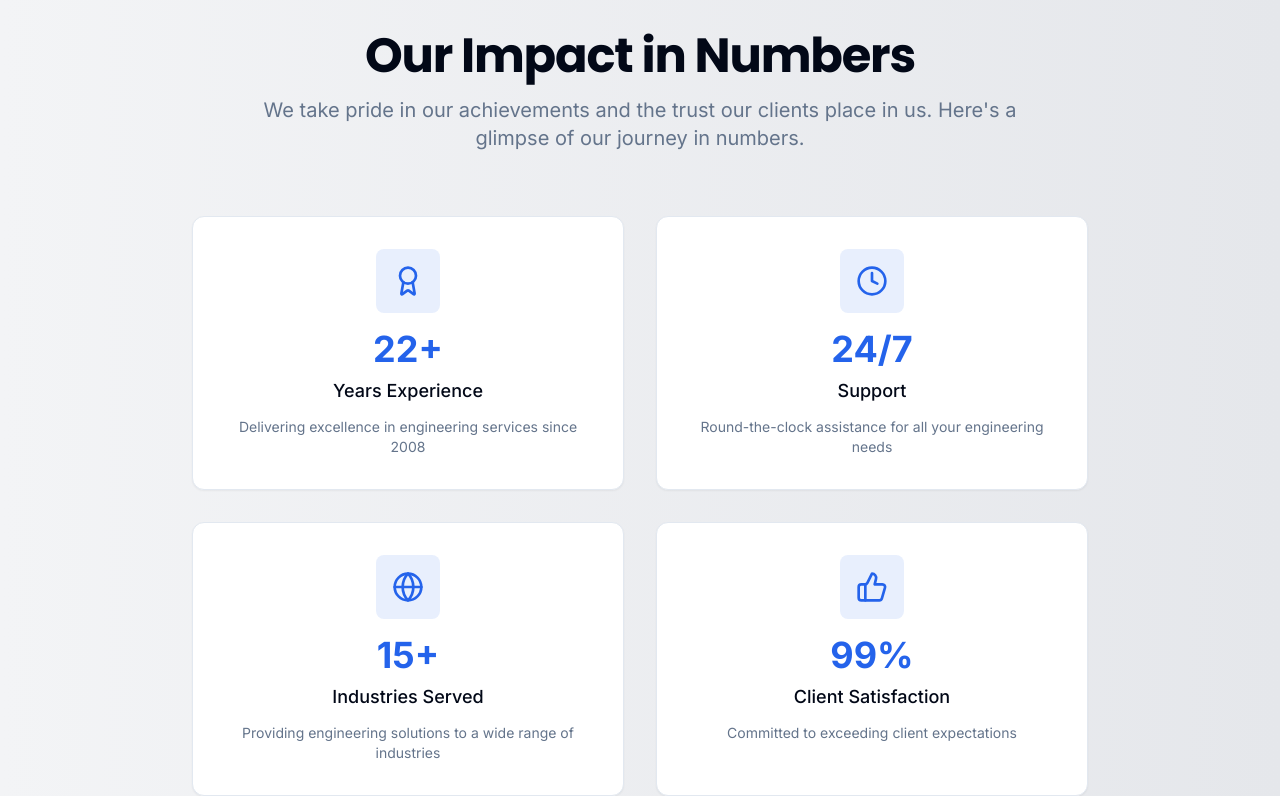
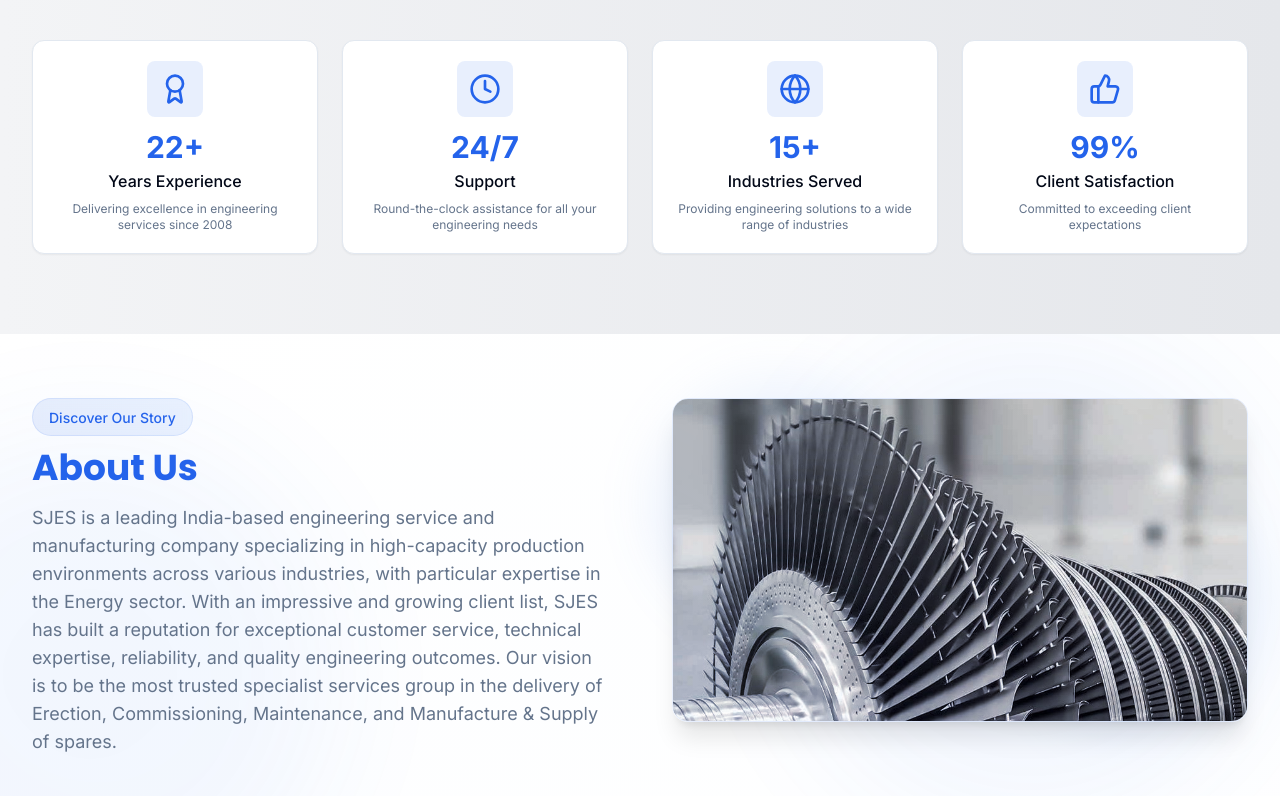
Before and after one commit to techSaswata/sri-jyothi-website, a Next.js app: page / in a window 1280 px wide. Shown: the part 1568-2364 px from the top of the page. Built offline with nearby package versions, Linux system fonts and the light colour scheme.

Commit message:
reduced spacing and paddings on the home page

```diff
--- a/app/globals.css
+++ b/app/globals.css
@@ -90,7 +90,7 @@
   }
 
   .section-padding {
-    @apply py-16 md:py-24 lg:py-32;
+    @apply py-12 md:py-16 lg:py-20;
   }
 
   .section-title {
--- a/components/sections/about-section.tsx
+++ b/components/sections/about-section.tsx
@@ -84,7 +84,7 @@ export default function AboutSection() {
   }
 
   return (
-    <section className="section-padding relative overflow-hidden bg-gradient-to-br from-background via-blue-50/10 to-background dark:from-background dark:via-blue-950/10 dark:to-background" id="about">
+    <section className="section-padding py-12 md:py-16 relative overflow-hidden bg-gradient-to-br from-background via-blue-50/10 to-background dark:from-background dark:via-blue-950/10 dark:to-background" id="about">
       {/* Background Elements */}
       <div className="absolute inset-0 overflow-hidden">
         <motion.div
@@ -103,7 +103,7 @@ export default function AboutSection() {
 
       <div className="container relative">
         {/* Top Section */}
-        <div className="grid lg:grid-cols-2 gap-16 xl:gap-20 items-start mb-16">
+        <div className="grid lg:grid-cols-2 gap-10 xl:gap-16 items-start mb-10">
           {/* Left Column - About & Mission */}
           <motion.div
             ref={ref}
@@ -112,13 +112,13 @@ export default function AboutSection() {
             animate={isInView ? "visible" : "hidden"}
             className="max-w-xl lg:max-w-none mx-auto lg:mx-0"
           >
-            <motion.div variants={itemVariants} className="mb-10">
-              <div className="inline-block rounded-full bg-gradient-to-r from-primary/10 to-blue-500/10 px-4 py-1.5 mb-4 border border-primary/10 backdrop-blur-sm">
+            <motion.div variants={itemVariants} className="mb-6">
+              <div className="inline-block rounded-full bg-gradient-to-r from-primary/10 to-blue-500/10 px-4 py-1.5 mb-3 border border-primary/10 backdrop-blur-sm">
                 <span className="text-sm font-medium bg-gradient-to-r from-primary to-blue-600 bg-clip-text text-transparent">
                   Discover Our Story
                 </span>
               </div>
-              <h2 className="text-4xl font-bold mb-6 bg-gradient-to-r from-primary via-blue-600 to-primary bg-clip-text text-transparent">
+              <h2 className="text-4xl font-bold mb-4 bg-gradient-to-r from-primary via-blue-600 to-primary bg-clip-text text-transparent">
                 About Us
               </h2>
               <p className="text-lg text-muted-foreground">
--- a/components/sections/hero-section.tsx
+++ b/components/sections/hero-section.tsx
@@ -26,7 +26,7 @@ export default function HeroSection() {
   }
 
   return (
-    <section className="relative overflow-hidden bg-gradient-to-br from-blue-50 via-white to-blue-50 dark:from-gray-900 dark:via-gray-950 dark:to-gray-900 pt-20 pb-32">
+    <section className="relative overflow-hidden bg-gradient-to-br from-blue-50 via-white to-blue-50 dark:from-gray-900 dark:via-gray-950 dark:to-gray-900 pt-10 pb-16">
       {/* Enhanced Background Elements */}
       <div className="absolute inset-0 overflow-hidden">
         <motion.div
@@ -56,13 +56,13 @@ export default function HeroSection() {
               initial={{ scale: 0.5, opacity: 0 }}
               animate={{ scale: 1, opacity: 1 }}
               transition={{ duration: 0.5, type: "spring", stiffness: 200 }}
-              className="inline-block rounded-full bg-gradient-to-r from-primary/10 to-blue-500/10 px-4 py-1.5 text-sm font-medium text-primary mb-6 border border-primary/10 backdrop-blur-sm"
+              className="inline-block rounded-full bg-gradient-to-r from-primary/10 to-blue-500/10 px-4 py-1.5 text-sm font-medium text-primary mb-4 border border-primary/10 backdrop-blur-sm"
             >
               Leading Engineering Solutions Provider
             </motion.div>
 
             <div className="relative">
-              <motion.h1 className="text-4xl md:text-5xl lg:text-6xl font-bold tracking-tight mb-8 bg-clip-text">
+              <motion.h1 className="text-4xl md:text-5xl lg:text-6xl font-bold tracking-tight mb-6 bg-clip-text">
                 <motion.span
                   initial={{ opacity: 0, y: 20 }}
                   animate={{ opacity: 1, y: 0 }}
@@ -87,7 +87,7 @@ export default function HeroSection() {
               initial={{ y: 20, opacity: 0 }}
               animate={{ y: 0, opacity: 1 }}
               transition={{ duration: 0.7, delay: 0.6 }}
-              className="text-xl text-muted-foreground mb-10 max-w-2xl lg:max-w-none mx-auto lg:mx-0"
+              className="text-xl text-muted-foreground mb-8 max-w-2xl lg:max-w-none mx-auto lg:mx-0"
             >
               We provide comprehensive engineering services and solutions to optimize your industrial operations and
               maximize efficiency.
--- a/components/sections/services-section.tsx
+++ b/components/sections/services-section.tsx
@@ -84,10 +84,10 @@ export default function ServicesSection() {
   }
 
   return (
-    <section className="section-padding bg-background" id="services">
+    <section className="section-padding py-12 md:py-16 bg-background" id="services">
       <div className="container">
-        <div className="text-center max-w-3xl mx-auto mb-16">
-          <h2 className="section-title mb-4">Our Engineering Services</h2>
+        <div className="text-center max-w-3xl mx-auto mb-10">
+          <h2 className="section-title mb-3">Our Engineering Services</h2>
           <p className="section-subtitle">
             We provide a comprehensive range of engineering services tailored to meet the specific needs of your
             industry and business.
@@ -133,7 +133,7 @@ export default function ServicesSection() {
           ))}
         </motion.div>
 
-        <div className="mt-16 text-center">
+        <div className="mt-10 text-center">
           <Button size="lg" asChild>
             <Link href="/services">
               View All Services
--- a/components/sections/stats-section.tsx
+++ b/components/sections/stats-section.tsx
@@ -66,10 +66,10 @@ export default function StatsSection() {
   }
 
   return (
-    <section className="bg-gradient-secondary py-20 md:py-32">
+    <section className="bg-gradient-secondary py-12 md:py-20">
       <div className="container">
-        <div className="text-center max-w-3xl mx-auto mb-16">
-           <h2 className="section-title mb-4">Our Impact in Numbers</h2>
+        <div className="text-center max-w-3xl mx-auto mb-10">
+           <h2 className="section-title mb-3">Our Impact in Numbers</h2>
           <p className="section-subtitle">
             We take pride in our achievements and the trust our clients place in us. Here's a glimpse of our journey in
             numbers.
@@ -79,22 +79,22 @@ export default function StatsSection() {
         <motion.div
           variants={containerVariants}
           initial="hidden"
-          whileInView="visible" // Use whileInView for simple entrance animation
-          viewport={{ once: true, amount: 0.2 }} // Configure viewport options
-          className="grid grid-cols-1 sm:grid-cols-2 gap-8 max-w-4xl mx-auto"
+          whileInView="visible"
+          viewport={{ once: true, amount: 0.2 }}
+          className="grid grid-cols-1 sm:grid-cols-2 md:grid-cols-4 gap-4 lg:gap-6 max-w-7xl mx-auto"
         >
           {stats.map((stat, index) => (
             <motion.div
               key={index}
               variants={itemVariants}
-              className="bg-background rounded-xl p-8 shadow-sm border card-hover flex flex-col items-center text-center"
+              className="bg-background rounded-xl p-5 shadow-sm border card-hover flex flex-col items-center text-center"
             >
-              <div className="p-4 rounded-lg bg-primary/10 text-primary mb-4">{stat.icon}</div>
-              <div className="text-4xl font-bold text-primary mb-2">
-                {stat.value} {/* Display static value directly */}
+              <div className="p-3 rounded-lg bg-primary/10 text-primary mb-3">{stat.icon}</div>
+              <div className="text-3xl font-bold text-primary mb-1">
+                {stat.value}
               </div>
-              <div className="font-medium text-lg mb-3">{stat.label}</div>
-              <p className="text-sm text-muted-foreground">{stat.description}</p>
+              <div className="font-medium text-base mb-2">{stat.label}</div>
+              <p className="text-xs text-muted-foreground">{stat.description}</p>
             </motion.div>
           ))}
         </motion.div>
```
